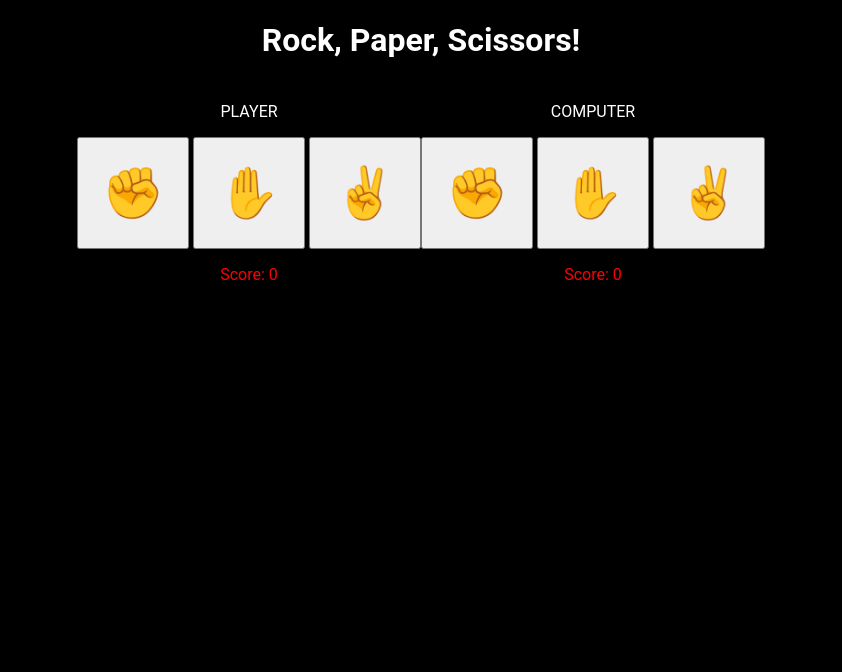
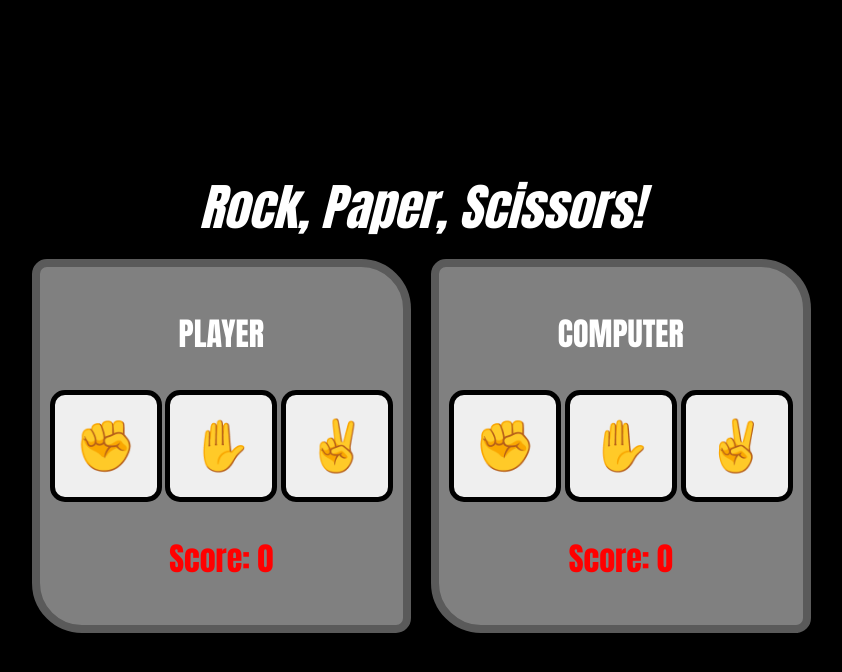
Before and after one commit to BenYoung03/rock-paper-scissors, a plain HTML site: page index.html in a window 1280 px wide. Shown: the whole page, without its empty margins (219-1061 px from the left). Drawn offline with Linux system fonts and the light colour scheme.

Commit message:
Polish UI and add ability for computer selection to be highlighted

```diff
--- a/index.html
+++ b/index.html
@@ -8,7 +8,11 @@
     <link rel="stylesheet" href="styles.css">
 </head>
 <body>
-<h1>Rock, Paper, Scissors!</h1>
+    <audio id="click" src="sounds/click.wav"></audio>
+    <div class="upper">
+        <div class="header">Rock, Paper, Scissors!</div>
+        <div id="results"></div>
+    </div>
     <div class="buttons">
         <div class="player-button-container">
             <p>PLAYER</p>
@@ -24,13 +28,13 @@
         </div>
         <div class="computer-button-container">
             <p>COMPUTER</p>
-        <button id="rock">
+            <button id="rock-computer">
                 <div class="sign">✊</div>
             </button>
-        <button id="paper">
+            <button id="paper-computer">
                 <div class="sign">✋</div>
             </button>
-        <button id="scissors">
+            <button id="scissors-computer">
                 <div class="sign">✌</div>
             </button>
         </div>
--- a/script.js
+++ b/script.js
@@ -9,14 +9,20 @@ function disableButtons() {
         elem.style.backgroundColor = 'red';
     });
 }
+
 function getComputerChoice() {
     let computerChoice = Math.floor(Math.random() * 3) + 1;
-
+    compRockBtn.style.backgroundColor = 'white';
+    compPaperBtn.style.backgroundColor = 'white';
+    compScissorsBtn.style.backgroundColor = 'white';
     if (computerChoice === 1){
+        compRockBtn.style.backgroundColor = 'green';
         return 'Rock';
     } else if (computerChoice === 2){
+        compPaperBtn.style.backgroundColor = 'green';
         return 'Paper';
     } else if (computerChoice === 3){
+        compScissorsBtn.style.backgroundColor = 'green';
         return 'Scissors';
     }
 }
@@ -39,7 +45,7 @@ function playRound(playerSelection, computerSelection) {
             disableButtons();
             return `You win!`;
         }
-        return `You Win! ${playerSelection} beats ${computerSelection}`;
+        return `You win! ${playerSelection} beats ${computerSelection}`;
     }
 
     if (
@@ -53,7 +59,7 @@ function playRound(playerSelection, computerSelection) {
             disableButtons();
             return `You lose!`;
         }
-        return `You Lose! ${computerSelection} beats ${playerSelection}`;
+        return `You lose! ${computerSelection} beats ${playerSelection}`;
     }
 }
 
@@ -61,6 +67,9 @@ function playRound(playerSelection, computerSelection) {
 const rockBtn = document.getElementById('rock');
 const paperBtn = document.getElementById('paper');
 const scissorsBtn = document.getElementById('scissors');
+const compRockBtn = document.getElementById('rock-computer');
+const compPaperBtn = document.getElementById('paper-computer');
+const compScissorsBtn = document.getElementById('scissors-computer');
 const results = document.getElementById('results')
 
 rockBtn.addEventListener('click', () => results.textContent = (playRound('rock', getComputerChoice())));
--- a/styles.css
+++ b/styles.css
@@ -1,9 +1,12 @@
 body {
+    display: flex;
+    flex-direction: column;
+    justify-content: center;
+    align-items: center;
+    min-height: 100vh;
     background-color: #FFFFFF;
     text-align: center;
-    font-family: 'Roboto', arial;
-    padding: 0;
-    margin: 0;
+    font-family: Impact, Haettenschweiler, 'Arial Narrow Bold', sans-serif;
     background-color: black;
     color: white;
 }
@@ -13,14 +16,43 @@ body {
     justify-content: center;
     align-items: center;
     padding: 5px;
-    margin: auto;
+    flex-wrap: wrap;
+
 }
 
 button {
     width: 7rem;
     height: 7rem;
+    border: 5px solid black;
+    border-radius: 15px;
+    transition-duration: 0.4s;
 }
 
+button:hover {
+    background-color: red;
+}
 .sign {
     font-size: 50px;
 }
+
+.player-button-container,
+.computer-button-container {
+    margin: 10px;
+    background-color: #808080;
+    padding: 10px;
+    border: 8px solid #5A5A5A;
+    border-radius: 15px 50px;
+}
+
+p {
+    font-size: 32px;
+}
+
+.header{
+    font-size: 50px;
+    font-style: italic;
+}
+
+#results {
+    font-size: 32px;
+}
```
Also changed, not shown: 1 other file. Lines whose indentation alone changed are shown as unchanged.
